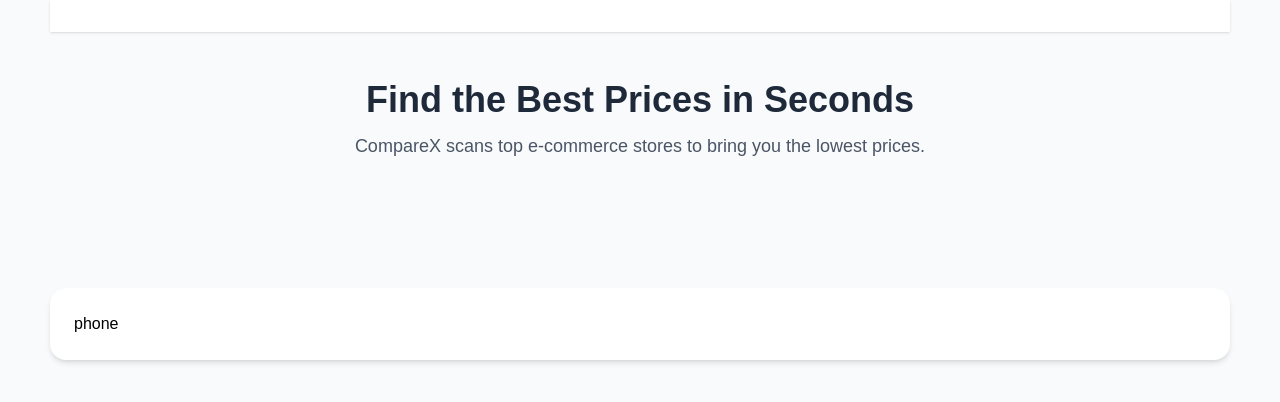
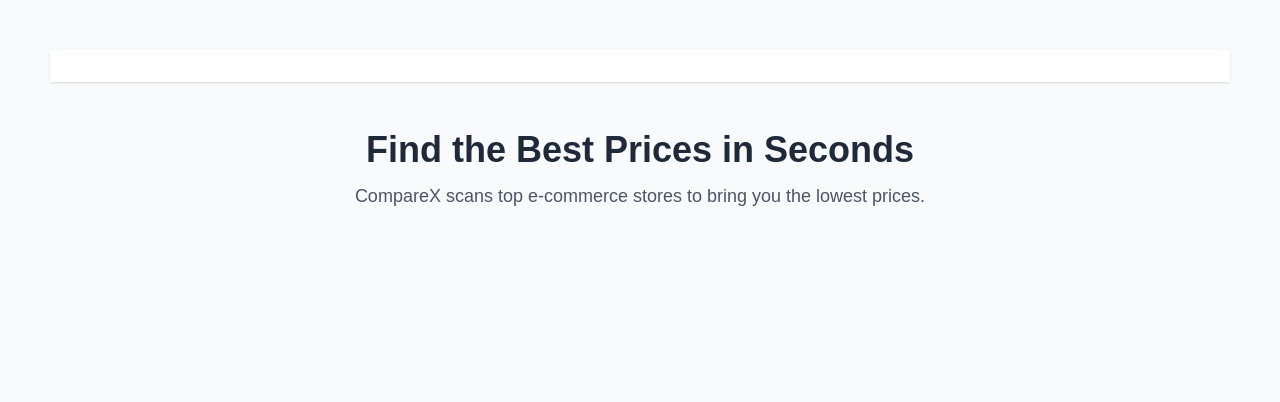
Before and after one commit to kongnyuroger/CompareX, a Next.js app: page / in a window 1280 px wide. Shown: the top 402 px of the page. Built offline with nearby package versions, Linux system fonts and the light colour scheme.

Commit message:
added padding up an and down on the body, and fix code rabit suggestion

```diff
--- a/src/app/globals.css
+++ b/src/app/globals.css
@@ -62,7 +62,6 @@
 
 body {
   background: var(--color-background);
-  color: var(--foreground);
-  padding:  0 50PX;
+  padding:  50PX;
   font-family: Arial, Helvetica, sans-serif;
 }
--- a/src/app/page.tsx
+++ b/src/app/page.tsx
@@ -1,5 +1,4 @@
 import Navbar from "./components/Navbar";
-import ProductCard from "./components/ProductCard";
 
 export default function Home() {
   return (
@@ -16,9 +15,6 @@
 
         <div className="mt-8 max-w-xl mx-auto"></div>
       </section>
-      <section className="section ">
-        <ProductCard />
-      </section>
     </main>
   );
 }
```
